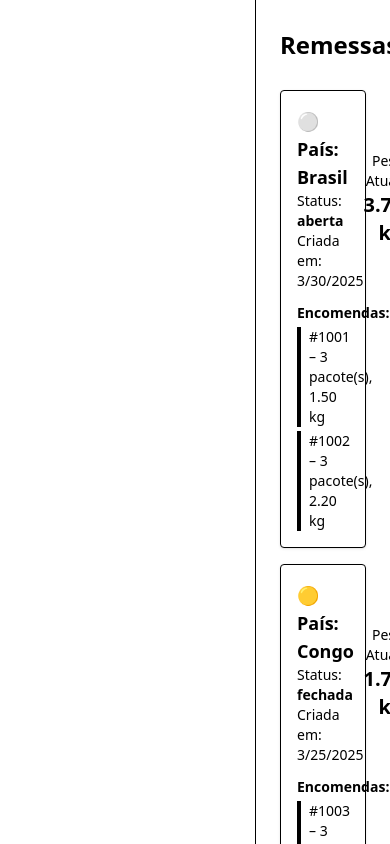
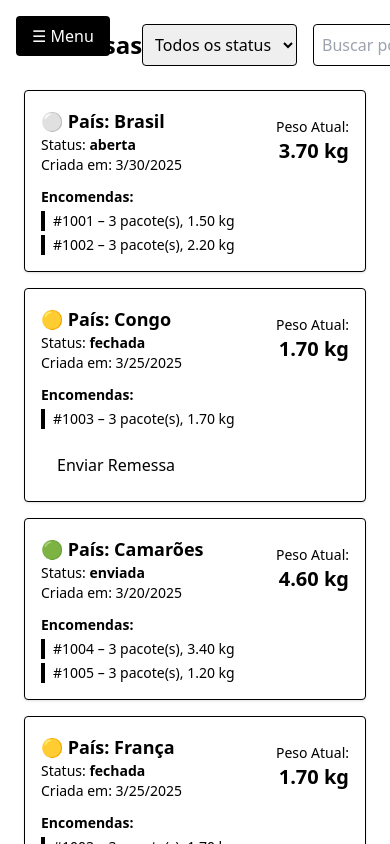
Before and after one commit to blackflightlogistics/blackflight-front, a React (Vite) app: page /admin/remessas in a window 390 px wide. Built offline with nearby package versions, Linux system fonts and the light colour scheme.

Commit message:
adicionado responsivo

```diff
--- a/src/pages/admin/Clientes.tsx
+++ b/src/pages/admin/Clientes.tsx
@@ -29,12 +29,21 @@ function Clientes() {
     setFormVisible(false);
     carregarClientes();
   };
+  const [sidebarAberta, setSidebarAberta] = useState(false);
 
   return (
     <div className="h-screen overflow-hidden">
       {/* Sidebar fixa */}
       <div className="fixed top-0 left-0 h-screen w-64 bg-white border-r z-10">
-        <Sidebar />
+      <button
+        className="md:hidden fixed top-4 left-4 z-50 bg-black text-white px-4 py-2 rounded"
+        onClick={() => setSidebarAberta(true)}
+      >
+        ☰ Menu
+      </button>
+
+      <Sidebar mobileAberta={sidebarAberta} onFechar={() => setSidebarAberta(false)} />
+
       </div>
 
       {/* Conteúdo principal com scroll */}
--- a/src/pages/admin/ConferenciaPagamento.tsx
+++ b/src/pages/admin/ConferenciaPagamento.tsx
@@ -14,6 +14,7 @@ function ConferenciaPagamento() {
   const [formaPagamento, setFormaPagamento] = useState("avista");
   const [mostrarMaisOpcoes, setMostrarMaisOpcoes] = useState(false);
   const [desconto, setDesconto] = useState(0);
+  const [sidebarAberta, setSidebarAberta] = useState(false);
 
   useEffect(() => {
     if (!id) return;
@@ -29,7 +30,15 @@ function ConferenciaPagamento() {
   if (!encomenda || !remetente || !destinatario) {
     return (
       <div className="flex">
-        <Sidebar />
+       <button
+        className="md:hidden fixed top-4 left-4 z-50 bg-black text-white px-4 py-2 rounded"
+        onClick={() => setSidebarAberta(true)}
+      >
+        ☰ Menu
+      </button>
+
+      <Sidebar mobileAberta={sidebarAberta} onFechar={() => setSidebarAberta(false)} />
+
         <main className="flex-1 p-6">Carregando...</main>
       </div>
     );
@@ -40,7 +49,15 @@ function ConferenciaPagamento() {
 
   return (
     <div className="flex h-screen">
-      <Sidebar />
+     <button
+        className="md:hidden fixed top-4 left-4 z-50 bg-black text-white px-4 py-2 rounded"
+        onClick={() => setSidebarAberta(true)}
+      >
+        ☰ Menu
+      </button>
+
+      <Sidebar mobileAberta={sidebarAberta} onFechar={() => setSidebarAberta(false)} />
+
       <main className="flex-1 p-6 space-y-6 overflow-y-auto">
         <h1 className="text-2xl font-bold">Conferência de Pagamento</h1>
 
--- a/src/pages/admin/Configuracoes.tsx
+++ b/src/pages/admin/Configuracoes.tsx
@@ -6,6 +6,7 @@ const Configuracoes = () => {
   const [precoPorQuilo, setPrecoPorQuilo] = useState<number>(0);
   const [carregado, setCarregado] = useState(false);
   const [mensagem, setMensagem] = useState("");
+  const [sidebarAberta, setSidebarAberta] = useState(false);
 
   useEffect(() => {
     configService.carregar().then((config) => {
@@ -26,7 +27,15 @@ const Configuracoes = () => {
 
   return (
     <div className="flex">
-      <Sidebar />
+     <button
+        className="md:hidden fixed top-4 left-4 z-50 bg-black text-white px-4 py-2 rounded"
+        onClick={() => setSidebarAberta(true)}
+      >
+        ☰ Menu
+      </button>
+
+      <Sidebar mobileAberta={sidebarAberta} onFechar={() => setSidebarAberta(false)} />
+
       <main className="flex-1 p-6 space-y-6 max-w-xl">
         <h1 className="text-2xl font-bold">Configurações do Sistema</h1>
 
--- a/src/pages/admin/Dashboard.tsx
+++ b/src/pages/admin/Dashboard.tsx
@@ -14,6 +14,7 @@ function Dashboard() {
   const [encomendas, setEncomendas] = useState<Encomenda[]>([]);
   const [clientes, setClientes] = useState<Cliente[]>([]);
   const [remessas, setRemessas] = useState<Remessa[]>([]);
+  const [sidebarAberta, setSidebarAberta] = useState(false);
 
   useEffect(() => {
     const carregar = async () => {
@@ -69,7 +70,15 @@ function Dashboard() {
 
   return (
     <div className="flex h-screen">
-      <Sidebar />
+       <button
+        className="md:hidden fixed top-4 left-4 z-50 bg-black text-white px-4 py-2 rounded"
+        onClick={() => setSidebarAberta(true)}
+      >
+        ☰ Menu
+      </button>
+
+      <Sidebar mobileAberta={sidebarAberta} onFechar={() => setSidebarAberta(false)} />
+
       <main className="flex-1 p-6 space-y-6 overflow-y-auto">
         <h1 className="text-2xl font-bold mb-4">Dashboard</h1>
 
--- a/src/pages/admin/EncomendaPagamento.tsx
+++ b/src/pages/admin/EncomendaPagamento.tsx
@@ -20,6 +20,7 @@ function EncomendaPagamento() {
   const [desconto, setDesconto] = useState("");
   const [mostrarMaisOpcoes, setMostrarMaisOpcoes] = useState(false);
   const [valorPagoInput, setValorPagoInput] = useState("");
+  const [sidebarAberta, setSidebarAberta] = useState(false);
 
   useEffect(() => {
     if (!id) return;
@@ -66,7 +67,15 @@ function EncomendaPagamento() {
     <div className="h-screen overflow-hidden">
       {/* Sidebar fixa */}
       <div className="fixed top-0 left-0 h-screen w-64 bg-white border-r z-10">
-        <Sidebar />
+      <button
+        className="md:hidden fixed top-4 left-4 z-50 bg-black text-white px-4 py-2 rounded"
+        onClick={() => setSidebarAberta(true)}
+      >
+        ☰ Menu
+      </button>
+
+      <Sidebar mobileAberta={sidebarAberta} onFechar={() => setSidebarAberta(false)} />
+
       </div>
 
       {/* Conteúdo principal com scroll */}
--- a/src/pages/admin/Encomendas.tsx
+++ b/src/pages/admin/Encomendas.tsx
@@ -7,6 +7,7 @@ import { clienteService, Cliente } from "../../services/clienteService";
 function Encomendas() {
   const [encomendas, setEncomendas] = useState<Encomenda[]>([]);
   const [clientes, setClientes] = useState<Cliente[]>([]);
+  const [sidebarAberta, setSidebarAberta] = useState(false);
 
   useEffect(() => {
     encomendaService.listar().then(setEncomendas);
@@ -15,7 +16,15 @@ function Encomendas() {
 
   return (
     <div className="flex h-screen">
-      <Sidebar />
+     <button
+        className="md:hidden fixed top-4 left-4 z-50 bg-black text-white px-4 py-2 rounded"
+        onClick={() => setSidebarAberta(true)}
+      >
+        ☰ Menu
+      </button>
+
+      <Sidebar mobileAberta={sidebarAberta} onFechar={() => setSidebarAberta(false)} />
+
       <main className="flex-1 p-6 space-y-6 overflow-y-auto">
         <div className="flex justify-between items-center">
           <h1 className="text-2xl font-bold">Encomendas</h1>
--- a/src/pages/admin/Etiquetas.tsx
+++ b/src/pages/admin/Etiquetas.tsx
@@ -14,6 +14,7 @@ function EtiquetaEncomenda() {
   const [remetente, setRemetente] = useState<Cliente | null>(null);
   const [destinatario, setDestinatario] = useState<Cliente | null>(null);
   const dataGeracao = new Date().toLocaleString();
+  const [sidebarAberta, setSidebarAberta] = useState(false);
 
   const encomendaRef = useRef<SVGSVGElement | null>(null);
   const pacoteRefs = useRef<(SVGSVGElement | null)[]>([]);
@@ -65,7 +66,15 @@ function EtiquetaEncomenda() {
 
   return (
     <div className="flex h-screen">
-      <Sidebar />
+      <button
+        className="md:hidden fixed top-4 left-4 z-50 bg-black text-white px-4 py-2 rounded"
+        onClick={() => setSidebarAberta(true)}
+      >
+        ☰ Menu
+      </button>
+
+      <Sidebar mobileAberta={sidebarAberta} onFechar={() => setSidebarAberta(false)} />
+
       <main className="flex-1 overflow-y-auto p-6 space-y-6 print:p-4 print:w-full print:overflow-visible">
         <div className="flex justify-between items-center print:hidden">
           <h1 className="text-2xl font-bold">Etiquetas da Encomenda</h1>
--- a/src/pages/admin/NovaEncomenda.tsx
+++ b/src/pages/admin/NovaEncomenda.tsx
@@ -47,6 +47,7 @@ function NovaEncomenda() {
   const navigate = useNavigate();
   const [precoPorQuilo, setPrecoPorQuilo] = useState<number>(0);
   const [clientes, setClientes] = useState<Cliente[]>([]);
+  const [sidebarAberta, setSidebarAberta] = useState(false);
 
   const [remetenteId, setRemetenteId] = useState<number | undefined>(undefined);
   const [destinatarioId, setDestinatarioId] = useState<number | undefined>(
@@ -165,7 +166,15 @@ function NovaEncomenda() {
 
   return (
     <div className="flex">
-      <Sidebar />
+      <button
+        className="md:hidden fixed top-4 left-4 z-50 bg-black text-white px-4 py-2 rounded"
+        onClick={() => setSidebarAberta(true)}
+      >
+        ☰ Menu
+      </button>
+
+      <Sidebar mobileAberta={sidebarAberta} onFechar={() => setSidebarAberta(false)} />
+
       <main className="flex-1 p-6 space-y-6">
         <h1 className="text-2xl font-bold">Encomendas</h1>
 
--- a/src/pages/admin/RemessaDetalhes.tsx
+++ b/src/pages/admin/RemessaDetalhes.tsx
@@ -10,6 +10,7 @@ const RemessaDetalhes = () => {
   const [remessa, setRemessa] = useState<Remessa | null>(null);
   const [encomendas, setEncomendas] = useState<Encomenda[]>([]);
   const [clientes, setClientes] = useState<Cliente[]>([]);
+  const [sidebarAberta, setSidebarAberta] = useState(false);
 
   useEffect(() => {
     const carregar = async () => {
@@ -32,7 +33,15 @@ const RemessaDetalhes = () => {
 
   return (
     <div className="flex">
-      <Sidebar />
+      <button
+        className="md:hidden fixed top-4 left-4 z-50 bg-black text-white px-4 py-2 rounded"
+        onClick={() => setSidebarAberta(true)}
+      >
+        ☰ Menu
+      </button>
+
+      <Sidebar mobileAberta={sidebarAberta} onFechar={() => setSidebarAberta(false)} />
+
       <main className="flex-1 p-6 space-y-6">
         <div className="flex justify-between items-center">
           <h1 className="text-2xl font-bold">Detalhes da Remessa #{remessa.id}</h1>
--- a/src/pages/admin/Remessas.tsx
+++ b/src/pages/admin/Remessas.tsx
@@ -9,6 +9,7 @@ const Remessas = () => {
   const [encomendas, setEncomendas] = useState<Encomenda[]>([]);
   const [statusFiltro, setStatusFiltro] = useState<string>("todos");
   const [buscaPais, setBuscaPais] = useState<string>("");
+  const [sidebarAberta, setSidebarAberta] = useState(false);
 
   useEffect(() => {
     const carregar = async () => {
@@ -56,12 +57,22 @@ const Remessas = () => {
   return (
     <div className="h-screen overflow-hidden">
       {/* Sidebar fixa */}
-      <div className="fixed top-0 left-0 h-screen w-64 bg-white border-r z-10">
-        <Sidebar />
+      <div className="md:fixed md:top-0 md:left-0 md:h-screen md:w-64 bg-white border-r z-10">
+        <button
+          className="md:hidden fixed top-4 left-4 z-50 bg-black text-white px-4 py-2 rounded"
+          onClick={() => setSidebarAberta(true)}
+        >
+          ☰ Menu
+        </button>
+
+        <Sidebar
+          mobileAberta={sidebarAberta}
+          onFechar={() => setSidebarAberta(false)}
+        />
       </div>
 
       {/* Conteúdo principal com scroll */}
-      <main className="ml-64 h-full overflow-y-auto p-6 space-y-6">
+      <main className="md:ml-64 h-full overflow-y-auto p-6 space-y-6">
         <div className="flex justify-between items-center">
           <h1 className="text-2xl font-bold">Remessas</h1>
           <div className="flex space-x-4">
@@ -86,30 +97,42 @@ const Remessas = () => {
         </div>
 
         {remessasFiltradas.length === 0 ? (
-          <p className="text-gray-600">Nenhuma remessa encontrada com os filtros.</p>
+          <p className="text-gray-600">
+            Nenhuma remessa encontrada com os filtros.
+          </p>
         ) : (
           <ul className="space-y-4">
             {remessasFiltradas.map((r) => {
-              const encomendasDaRemessa = encomendas.filter(e =>
+              const encomendasDaRemessa = encomendas.filter((e) =>
                 r.encomendaIds.includes(e.id)
               );
               return (
                 <li key={r.id} className="p-4 bg-white rounded shadow border">
                   <div className="flex justify-between items-center mb-2">
                     <div>
-                      <Link to={`/admin/remessas/${r.id}`} className="text-lg font-semibold hover:underline">
+                      <Link
+                        to={`/admin/remessas/${r.id}`}
+                        className="text-lg font-semibold hover:underline"
+                      >
                         {renderStatusIcone(r.status)} País: {r.pais}
                       </Link>
                       <p className="text-sm text-gray-600">
                         Status: <strong>{r.status}</strong>
                       </p>
                       <p className="text-sm text-gray-600">
-                        Criada em: {new Date(r.dataCriacao).toLocaleDateString()}
+                        Criada em:{" "}
+                        {new Date(r.dataCriacao).toLocaleDateString()}
                       </p>
                     </div>
                     <div className="text-right">
                       <p className="text-sm">Peso Atual:</p>
-                      <p className={`text-xl font-bold ${r.pesoTotal >= 23 ? "text-green-600" : "text-yellow-600"}`}>
+                      <p
+                        className={`text-xl font-bold ${
+                          r.pesoTotal >= 23
+                            ? "text-green-600"
+                            : "text-yellow-600"
+                        }`}
+                      >
                         {r.pesoTotal.toFixed(2)} kg
                       </p>
                     </div>
@@ -120,9 +143,16 @@ const Remessas = () => {
                       <p className="text-sm font-semibold mb-1">Encomendas:</p>
                       <ul className="space-y-1 text-sm">
                         {encomendasDaRemessa.map((e) => (
-                          <li key={e.id} className="pl-2 border-l-4 border-blue-300">
-                            <span className="font-medium">#{e.id}</span> – {e.pacotes.length} pacote(s),{" "}
-                            {e.pacotes.reduce((soma, p) => soma + p.peso, 0).toFixed(2)} kg
+                          <li
+                            key={e.id}
+                            className="pl-2 border-l-4 border-blue-300"
+                          >
+                            <span className="font-medium">#{e.id}</span> –{" "}
+                            {e.pacotes.length} pacote(s),{" "}
+                            {e.pacotes
+                              .reduce((soma, p) => soma + p.peso, 0)
+                              .toFixed(2)}{" "}
+                            kg
                           </li>
                         ))}
                       </ul>
```
Also changed, not shown: src/components/admin/Sidebar.tsx (+40 -17 lines).
